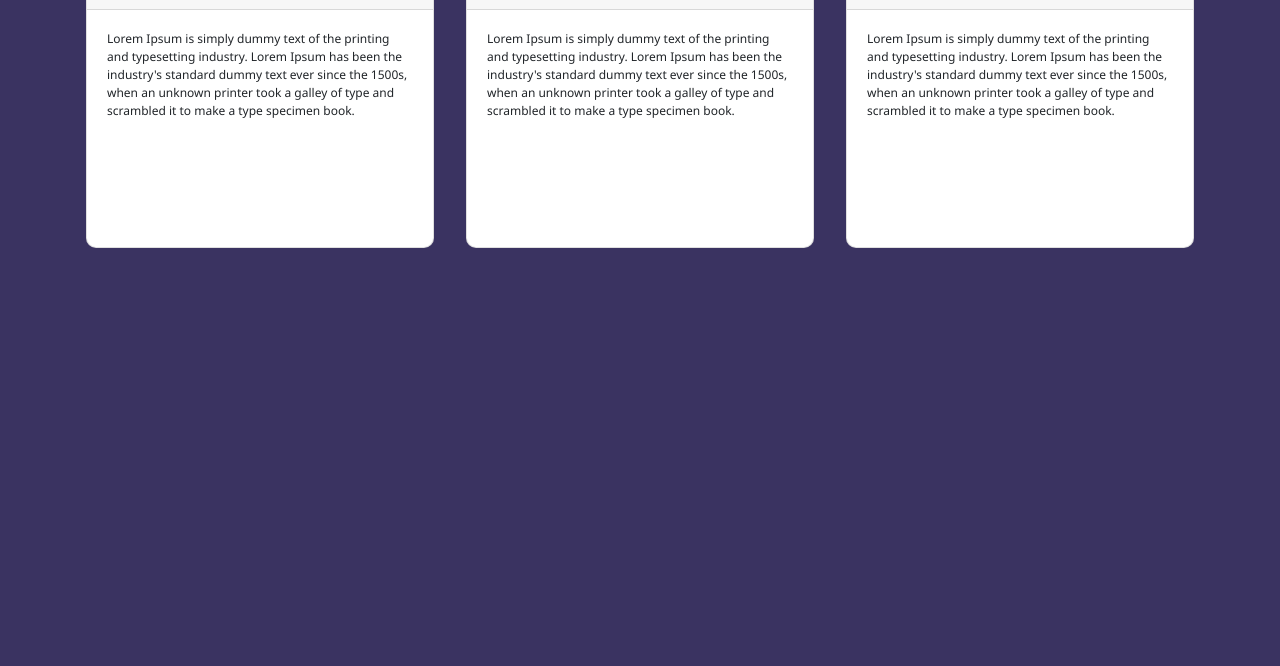
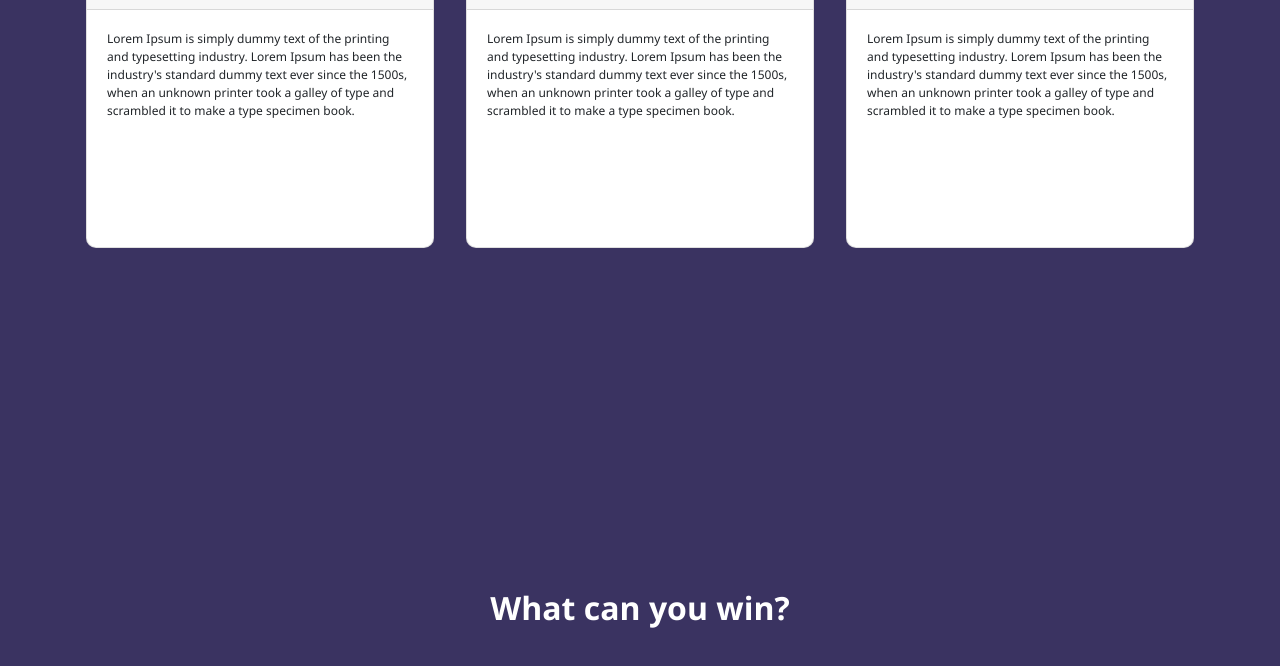
Before and after one commit to PrathamDogra/Internship-Task, a React (Create React App) app: page / in a window 1280 px wide. Shown: the part 800-1466 px from the top of the page. Built offline with nearby package versions, Linux system fonts and the light colour scheme.

Commit message:
Minor Changes

```diff
--- a/src/components/Top/Top.js
+++ b/src/components/Top/Top.js
@@ -58,6 +58,9 @@ class Top extends Component {
             </div>
           </div>
         </div>
+        <div className="flex-container-3">
+          <p>What can you win?</p>
+        </div>
       </div>
     );
   }
--- a/src/components/Top/Top.scss
+++ b/src/components/Top/Top.scss
@@ -25,7 +25,7 @@ $main-color: #3a3361;
   .box {
     position: absolute;
     transform: translate(-50%, -50%);
-    left: 26%;
+    left: 15%;
     padding-top: 1.5em;
     flex: 1;
     input {
@@ -112,3 +112,15 @@ $main-color: #3a3361;
 .card-body {
   font-size: 0.75em;
 }
+.flex-container-3 {
+  display: flex;
+  flex-direction: row;
+  padding: 5em 5em 1em 5em;
+  justify-content: center;
+  text-align: center;
+  p {
+    color:white;
+    font-size: 2rem;
+    font-weight: 760;
+  }
+}
```
